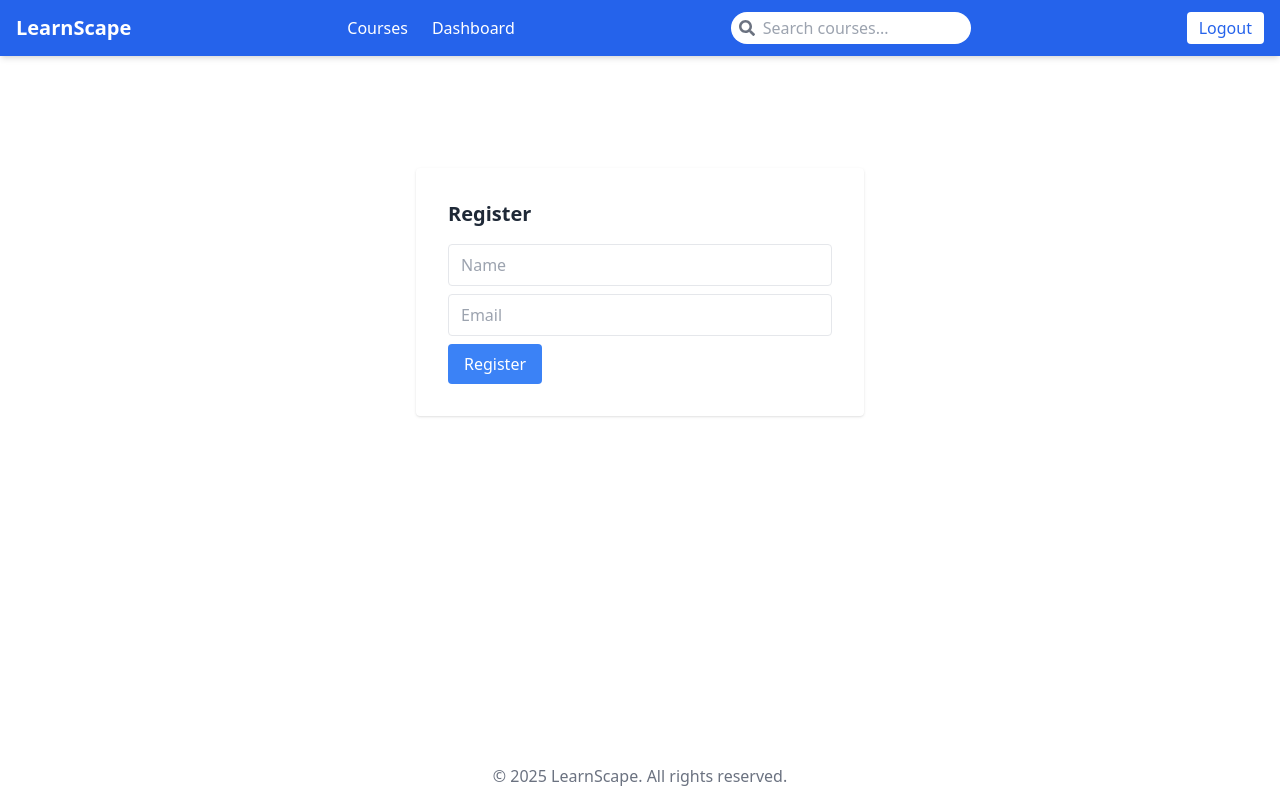
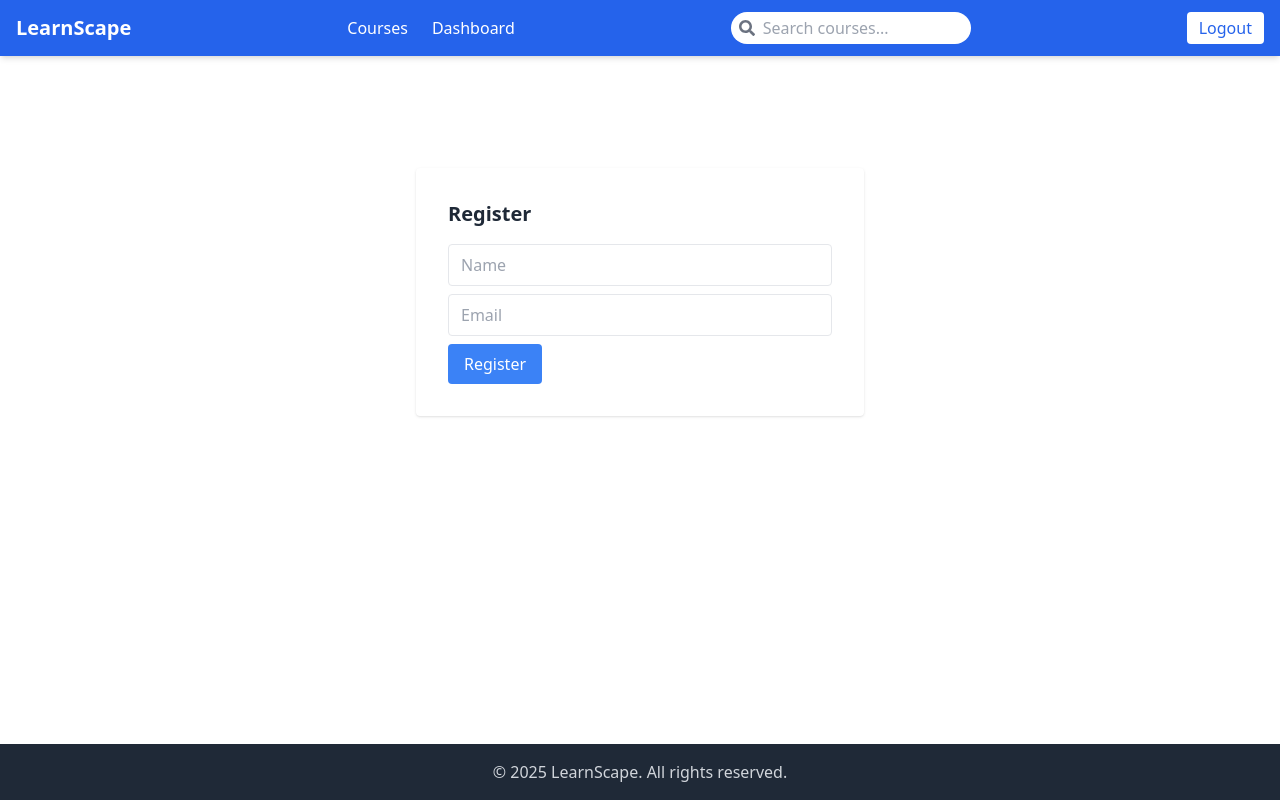
Before and after one commit to Aadhikesav07/learn-scape-ui, a React (Vite) app: page /register in a window 1280 px wide. Built offline with nearby package versions, Linux system fonts and the light colour scheme.

Commit message:
Update Footer.jsx

```diff
--- a/src/components/common/Footer.jsx
+++ b/src/components/common/Footer.jsx
@@ -1,8 +1,7 @@
-import React from "react";
-const Footer = () => (
-  <footer className="bg-white mt-8 py-3 text-center text-gray-500">
-    © 2025 LearnScape. All rights reserved.
-  </footer>
-);
-
-export default Footer;
+export default function Footer() {
+  return (
+    <footer className="bg-gray-800 text-gray-300 text-center py-4">
+      © {new Date().getFullYear()} LearnScape. All rights reserved.
+    </footer>
+  )
+}
```
